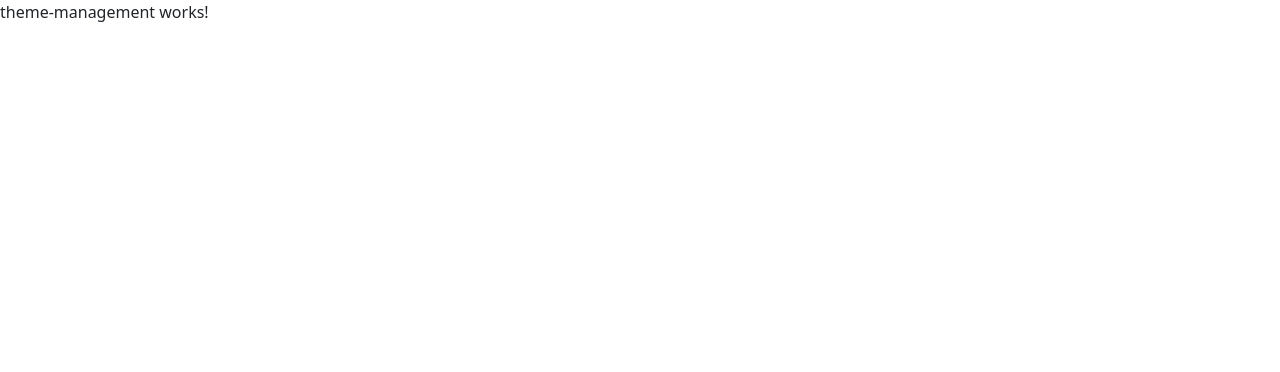
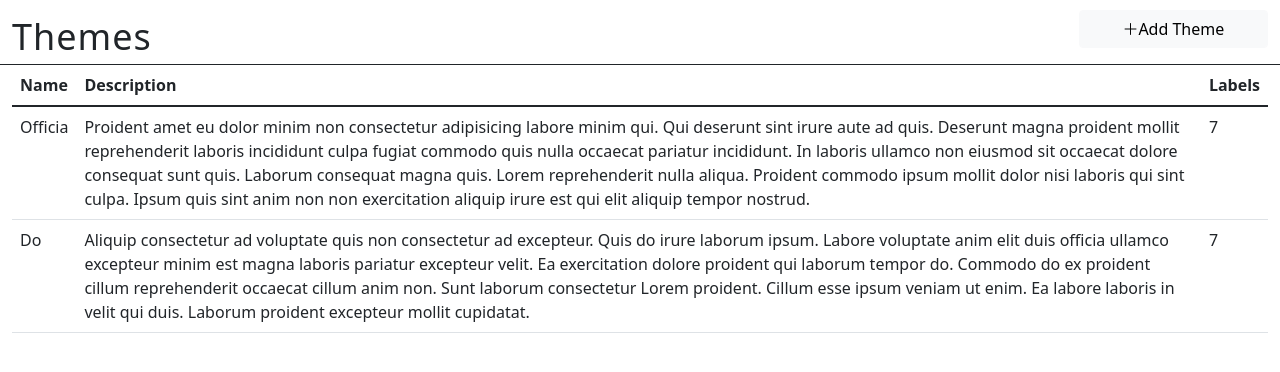
Before and after one commit to muctadir/lama, an Angular app in the folder frontend/: page /theme in a window 1280 px wide. Shown: the top 372 px of the page. Built offline with nearby package versions, Linux system fonts and the light colour scheme.

Commit message:
WIP: Please read comment in theme-management.component.ts

```diff
--- a/frontend/package.json
+++ b/frontend/package.json
@@ -26,6 +26,7 @@
     "axios": "^0.27.2",
     "bootstrap": "^5.1.3",
     "bootstrap-icons": "^1.8.2",
+    "lorem-ipsum": "^2.0.4",
     "rxjs": "~7.5.0",
     "tslib": "^2.3.0",
     "zone.js": "~0.11.4"
--- a/frontend/src/app/app.module.ts
+++ b/frontend/src/app/app.module.ts
@@ -18,6 +18,7 @@ import { StatsComponent } from './stats/stats.component';
 
 import { NgbModule } from '@ng-bootstrap/ng-bootstrap';
 import { ThemeManagementComponent } from './theme-management/theme-management.component';
+import { SortableThemeHeader } from './sortable-theme.directive';
 
 @NgModule({
   declarations: [
@@ -33,7 +34,8 @@ import { ThemeManagementComponent } from './theme-management/theme-management.co
     ProjectComponent,
     StatsComponent,
     AddUsersModalContent,
-    ThemeManagementComponent
+    ThemeManagementComponent,
+    SortableThemeHeader
   ],
   imports: [
     BrowserModule,
--- /dev/null
+++ b/frontend/src/app/sortable-theme.directive.ts
@@ -0,0 +1,31 @@
+import { EventEmitter, Directive, Input, Output } from '@angular/core';
+import { Theme } from './theme';
+
+export type sortColumn = keyof Theme | '';
+export type sortDirection = 'asc' | 'desc' | '';
+export interface sortEvent {
+  column: sortColumn;
+  direction: sortDirection;
+}
+
+const rotate: {[key: string]: sortDirection} = {'asc':'desc', 'desc':'', '': 'asc'}
+
+@Directive({
+  selector: 'thh[sortable]',
+  host: {
+    '[class.asc]': 'direction === "asc"',
+    '[class.desc]': 'directoin === "desc"'
+  }
+})
+
+export class SortableThemeHeader {
+  @Input() sortable: sortColumn = '';
+  @Input() direction: sortDirection = '';
+  @Output() sort = new EventEmitter<sortEvent>();
+
+  rotate() {
+    this.direction = rotate[this.direction];
+    this.sort.emit({column: this.sortable, direction: this.direction})
+  }
+
+}
--- a/frontend/src/app/theme-management/theme-management.component.html
+++ b/frontend/src/app/theme-management/theme-management.component.html
@@ -1 +1,34 @@
-<p>theme-management works!</p>
+<!-- @author: Bartjan Henkemans -->
+<!-- big container -->
+<div class="container-fluid min-vh-100 d-flex flex-column" id="body">
+    <div class="row" >
+        <div class="col-10 header" id="pageTitle">
+            Themes
+        </div>
+        <div class="col-2" id="addButton">
+            <button class="form-control btn btn-light" (click)="notImplemented();"><i class="bi bi-plus-lg"></i>Add Theme</button>
+        </div>
+    </div>
+
+    <div class="row">
+        <div class="col-12">
+            <table class="table">
+                <thead>
+                    <tr>
+                        <th scope="col" sortable="name" (sort)="notImplemented();">Name</th>
+                        <th scope="col" sortable="description" (sort)="notImplemented();">Description</th>
+                        <th scope="col" sortable="labels" (sort)="notImplemented();">Labels</th>
+                    </tr>
+                </thead>
+                <tbody>
+                    <tr *ngFor="let theme of themes">
+                        <td>{{ theme.getThemeName() }}</td>
+                        <td> {{ theme.getThemeDescription () }}</td>
+                        <td> 7 </td>
+                    </tr>
+                </tbody>
+            </table>
+        </div>
+    </div>
+
+</div>
--- a/frontend/src/app/theme-management/theme-management.component.scss
+++ b/frontend/src/app/theme-management/theme-management.component.scss
@@ -0,0 +1,25 @@
+#pageTitle {
+    padding-top: 10px;
+    border-bottom: 1px;
+    border-bottom-style: solid;
+    font-size: 36px;
+    letter-spacing: 1px;
+}
+
+#addButton {
+    padding-top: 10px;
+    border-bottom: 1px;
+    border-bottom-style: solid;
+}
+.subTitle {
+    padding-top: 10px;
+    font-size: 25px;
+    letter-spacing: 1px;
+}
+
+.theme {
+    margin-bottom: 10px;
+    border-bottom: 1px;
+    border-bottom-style: solid;
+    border-bottom-color: #38474e;
+}
--- a/frontend/src/app/theme-management/theme-management.component.ts
+++ b/frontend/src/app/theme-management/theme-management.component.ts
@@ -1,15 +1,65 @@
-import { Component, OnInit } from '@angular/core';
+/**
+ * What the hell is this?
+ * Well - This is some really rough code for the theme management page.
+ * Q: Why is it such a mess?
+ * A: I suck - partially. @Vic came with this briliant suggestion https://ng-bootstrap.github.io/#/components/table/examples#sortable
+ *    It is a good idea, but I had already done a lot of other stuff. I tried to morph my code into that but that turned out to be difficult.
+ *    I will come back to this!
+ */
+import { Component, OnInit, Query, QueryList, ViewChildren } from '@angular/core';
+import { Theme } from '../theme';
+import { LoremIpsum } from "lorem-ipsum";
+import { sortEvent, SortableThemeHeader } from '../sortable-theme.directive';
+
+const lorem = new LoremIpsum({
+  sentencesPerParagraph: {
+    max: 8,
+    min: 4
+  },
+  wordsPerSentence: {
+    max: 16,
+    min: 4
+  }
+});
+
 
 @Component({
   selector: 'app-theme-management',
   templateUrl: './theme-management.component.html',
   styleUrls: ['./theme-management.component.scss']
 })
-export class ThemeManagementComponent implements OnInit {
+export class ThemeManagementComponent  {
 
-  constructor() { }
+  /**
+   * Code to fill page
+   */
+  randomNumber: number = Math.ceil(Math.random() * 9);
 
-  ngOnInit(): void {
-  }
+  themes: Array<Theme>;
+  constructor() {
+    this.themes = new Array<Theme>();
+    for (var i: number = 0; i < this.randomNumber; i = i + 1){
+      var title:string = lorem.generateWords(1);
+      this.themes.push(new Theme((title.charAt(0).toUpperCase() + title.slice(1)), lorem.generateParagraphs(2)));
+    }
+   }
 
+   /**
+    *
+    */
+  //  @ViewChildren(SortableThemeHeader) headers: QueryList<SortableThemeHeader>;
+
+
+  // onSort({ column, direction }: sortEvent) {
+  //   this.headers.forEach((header) => {
+  //     if (header.sortable !== column) {
+  //       header.direction = '';
+  //     }
+  //   });
+
+  //   this.service.
+  // }
+   notImplemented(): void {
+     alert("Button has not been implemented yet.");
+   }
 }
--- a/frontend/src/app/theme.ts
+++ b/frontend/src/app/theme.ts
@@ -2,6 +2,7 @@
  * @author B. Henkemans
  */
 export class Theme {
+
     private themeName: String;
     private themeDescription: String;
     private themeParentIDs: Array<Number> | undefined;
```
Also changed, not shown: 2 other files (tests, documents, lock files or other folders).
